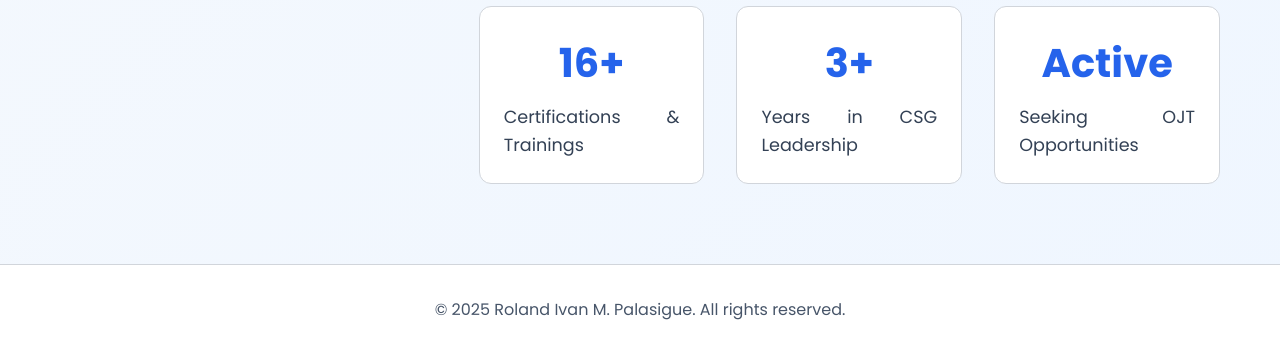
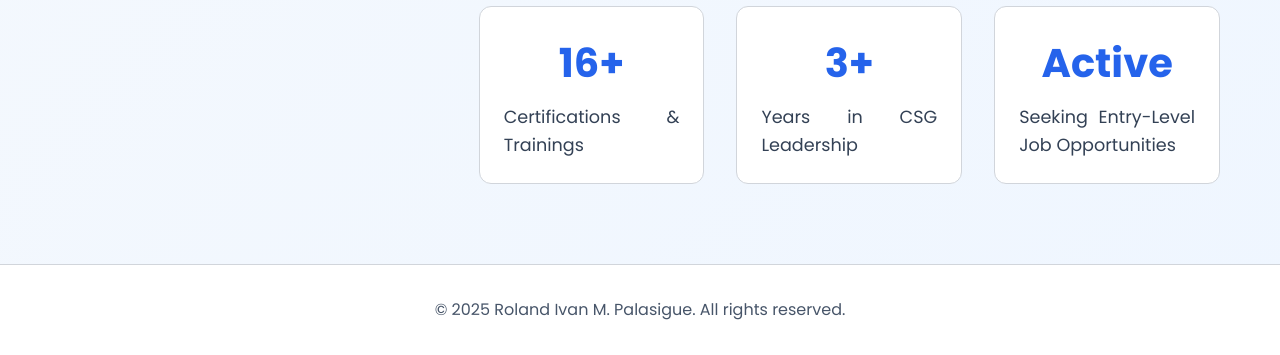
Before and after one commit to ivanzkiee/portfolioroland.io, a Django app: template portfolio/templates/portfolio/about.html in a window 1280 px wide. Shown: the part 1776-2131 px from the top of the page. Run offline with Django 4.2, Linux system fonts and the light colour scheme; the template is opened without the code that fills it, so the values that code supplies are empty.

Commit message:
Update about.html

```diff
--- a/portfolio/templates/portfolio/about.html
+++ b/portfolio/templates/portfolio/about.html
@@ -57,7 +57,7 @@
                     </div>
                     <div class="stat-item">
                         <h3>Active</h3>
-                        <p>Seeking OJT Opportunities</p>
+                        <p>Seeking Entry-Level Job Opportunities</p>
                     </div>
                 </div>
             </div>
```
